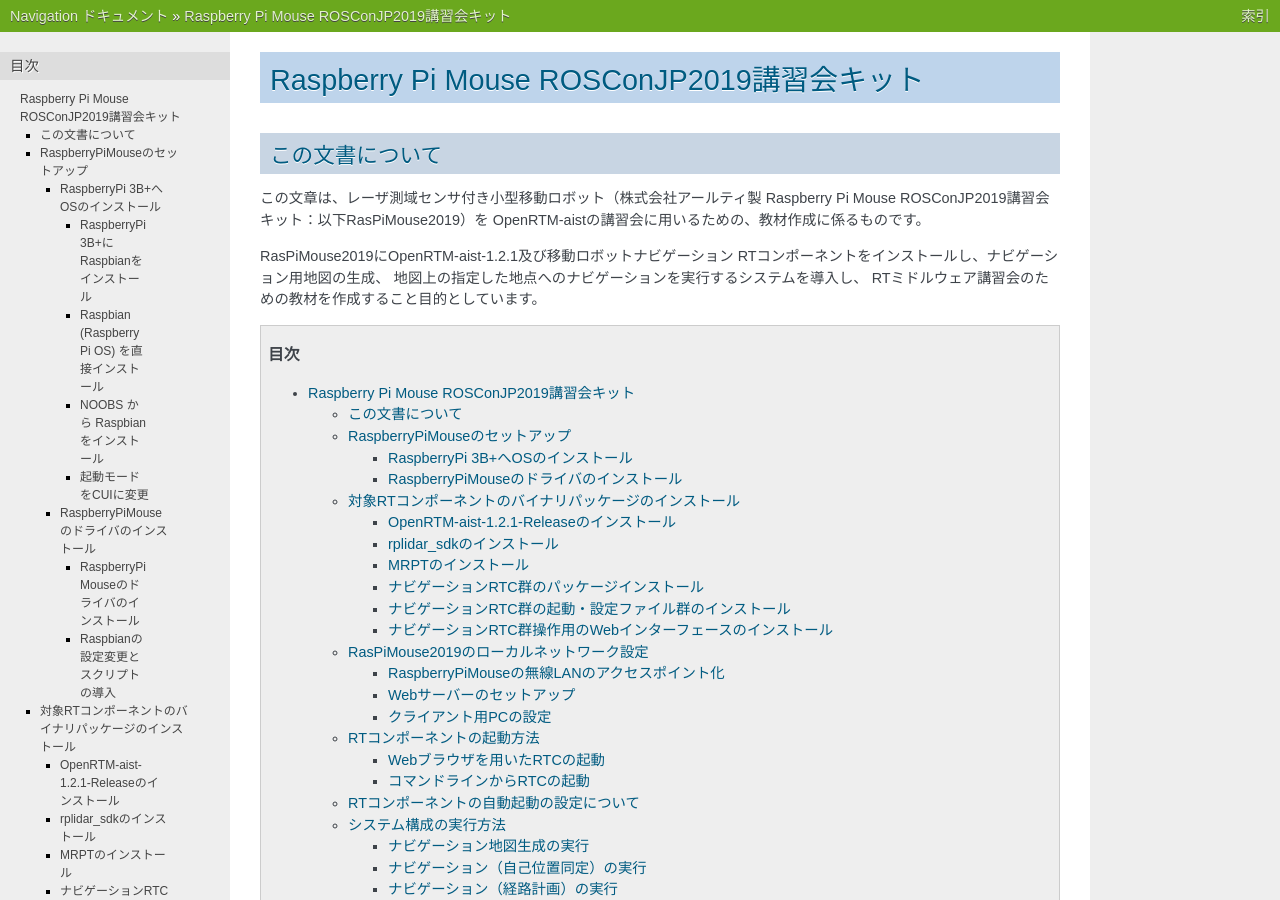
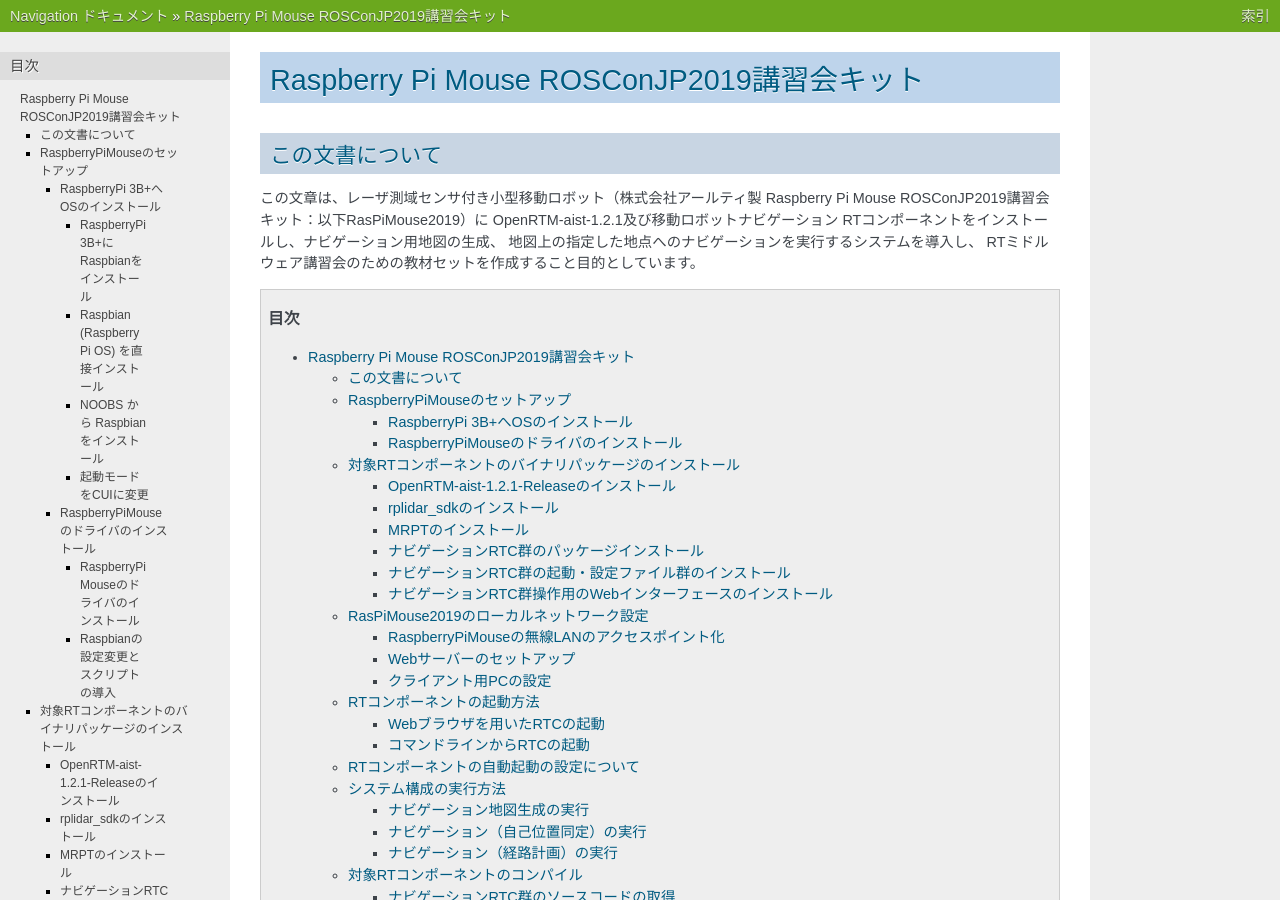
Before and after one commit to OpenRTM/RasPiMouse_with_MRPT, a Sphinx documentation site: the page built from doc/source/index.rst, in a window 1280 px wide and 900 px high. Built offline with Sphinx 7.4.7, drawn with Linux system fonts in a browser that asks for light colours.

Commit message:
Update index.rst

```diff
--- a/doc/source/index.rst
+++ b/doc/source/index.rst
@@ -5,13 +5,11 @@
 この文書について
 ====================
 この文章は、レーザ測域センサ付き小型移動ロボット（株式会社アールティ製
-Raspberry Pi Mouse ROSConJP2019講習会キット：以下RasPiMouse2019）を
-OpenRTM-aistの講習会に用いるための、教材作成に係るものです。
-
-RasPiMouse2019にOpenRTM-aist-1.2.1及び移動ロボットナビゲーション
+Raspberry Pi Mouse ROSConJP2019講習会キット：以下RasPiMouse2019）に
+OpenRTM-aist-1.2.1及び移動ロボットナビゲーション
 RTコンポーネントをインストールし、ナビゲーション用地図の生成、
 地図上の指定した地点へのナビゲーションを実行するシステムを導入し、
-RTミドルウェア講習会のための教材を作成すること目的としています。
+RTミドルウェア講習会のための教材セットを作成すること目的としています。
 
 .. contents:: 目次
    :depth: 3
```
